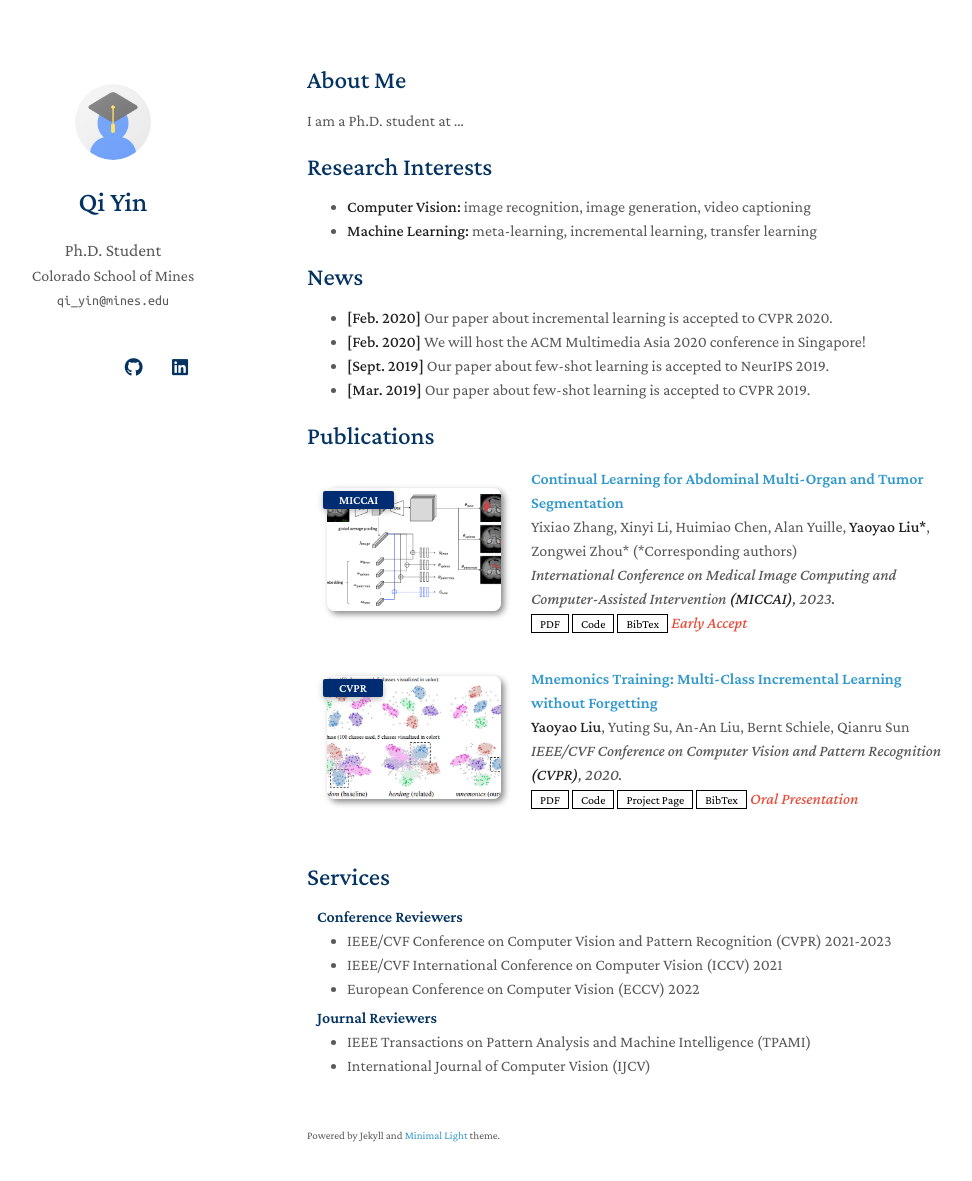
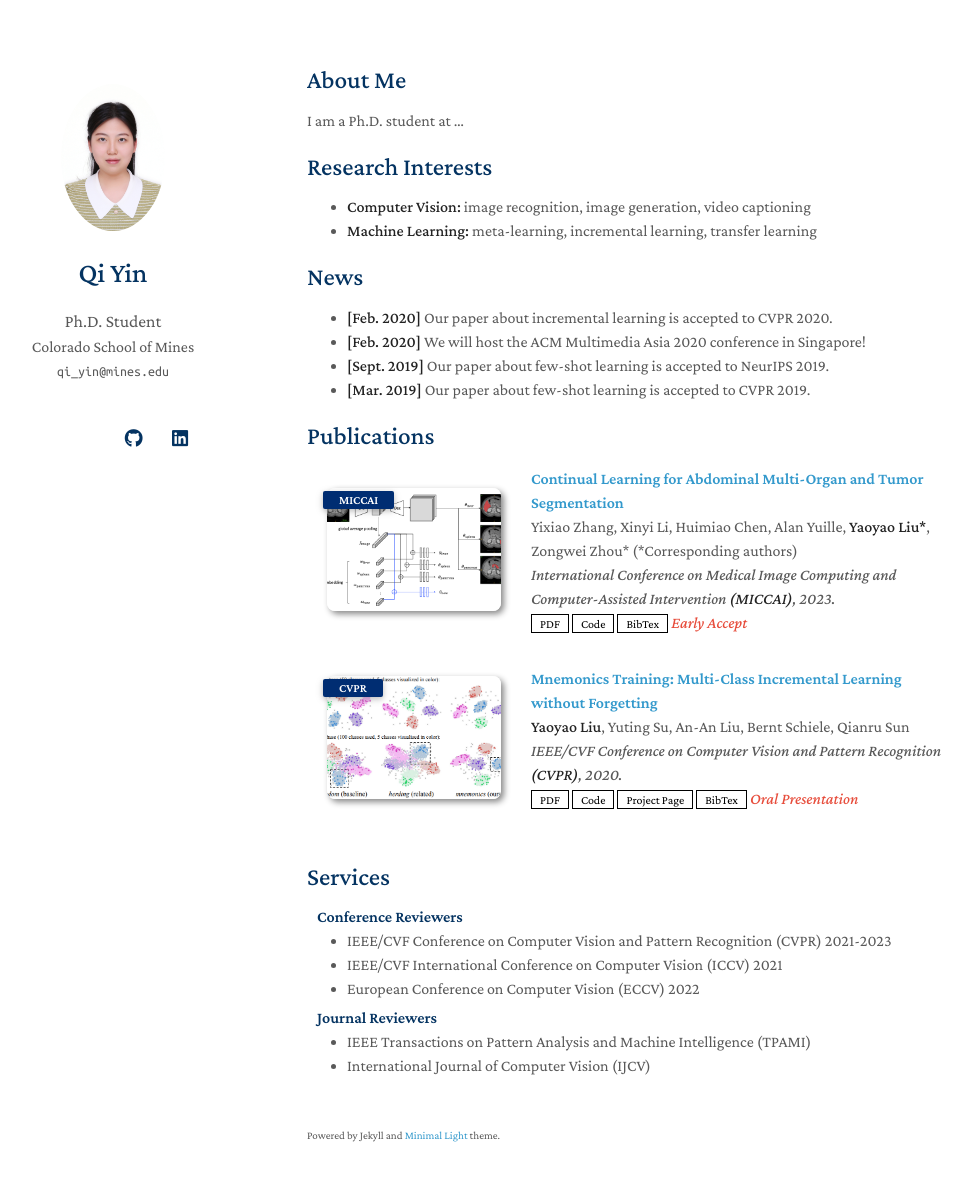
Before and after one commit to Qiii04/Qiyin.github.io, a Jekyll site: the page built from index.md, in a window 1280 px wide and 1216 px high. Shown: the top 1181 px of the window, without its empty margins (163-1135 px from the left). Built offline with Jekyll 4.4.1, drawn with Linux system fonts in a browser that asks for light colours; a style sheet for code colours, icons or effects is not loaded; our own code applies the rules of GitHub Pages for plain Markdown files.

Commit message:
Update _config.yml

```diff
--- a/_config.yml
+++ b/_config.yml
@@ -20,7 +20,7 @@ linkedin: https://www.linkedin.com/in/qi-yin-3174502b5/
 
 # Images (e.g., your profile picture and your website's favicon)
 # "favicon" and "favicon_dark" are used for the light and dark modes, respectively.
-avatar: ./assets/img/avatar.png
+avatar: ./assets/img/IMG.JPG
 favicon: ./assets/img/favicon.png
 favicon_dark: ./assets/img/favicon-dark.png
 
```
